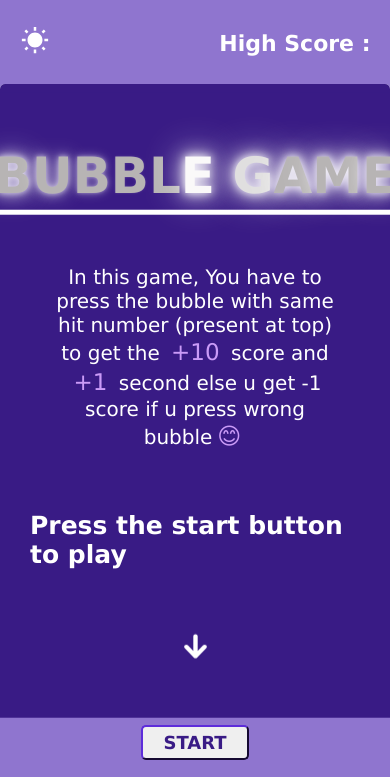
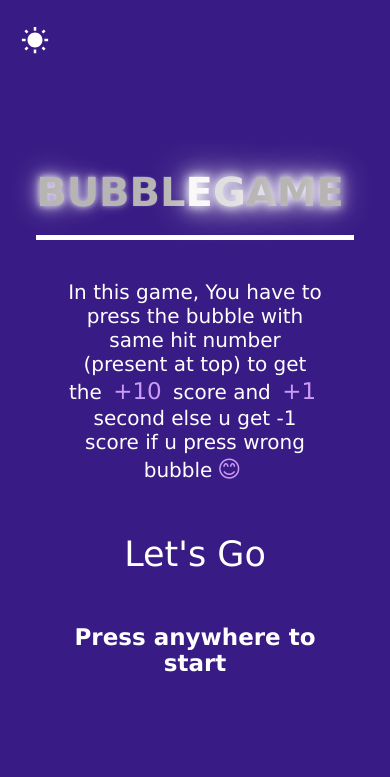
Before and after one commit to Harshh2426/Bubble-Game, a plain HTML site: page index.html in a window 390 px wide. Drawn offline with nearby package versions, Linux system fonts and the light colour scheme.

Commit message:
Solving bugs

```diff
--- a/first.js
+++ b/first.js
@@ -12,9 +12,9 @@ let finalScore = document.querySelector("#finalScore");
 let closeBtn = document.querySelector(".close-icon");
 let highScore = document.querySelector(".highScore");
 let toggleBtn = document.querySelector(".mode-toggler");
-let introPage=document.querySelector(".intro-page");
+let introBox=document.querySelector(".intro-box");
 let timeOption=document.querySelector("#timerOption");
-// timeOption.innerHTML="50";
+
 
 let content = "";
 let data = 2;
@@ -66,7 +66,6 @@ function timer() {
 start.addEventListener("click", () => {
   if (indicator == 0) {
     timeDuration=timeOption.value;
-    introPage.classList.remove("show");
     Time.innerHTML = timeDuration;
     hitValue = getRandom();
     Hit.innerHTML = hitValue;
@@ -146,3 +145,7 @@ function saveData() {
 function getData(){
   highScore.innerHTML=localStorage.getItem("gameScore");
 }
+
+introBox.addEventListener("click",()=>{
+  introBox.classList.remove("show");
+})
--- a/index.html
+++ b/index.html
@@ -4,14 +4,13 @@
     <meta charset="UTF-8" />
     <meta name="viewport" content="width=device-width, initial-scale=1.0" />
     <title>Game</title>
-    <link rel="stylesheet" href="style.css">
+    <link rel="stylesheet" href="style.css" />
   </head>
   <body>
     <div class="box">
-
       <div class="header">
-
-        <div class="intro-page show">
+        <div class="intro-box show">
+          <div class="intro-page">
             <div class="intro-heading">
               <h1>B</h1>
               <h1>U</h1>
@@ -19,15 +18,21 @@
               <h1>B</h1>
               <h1>L</h1>
               <h1>E</h1>
-          <h1><pre> </pre></h1>
+              <h1><pre></pre></h1>
               <h1>G</h1>
               <h1>A</h1>
               <h1>M</h1>
               <h1>E</h1>
             </div>
-         <p class="intro-text">In this game, You have to press the bubble with same hit number (present at top) to get the <span>+10</span> score and <span>+1</span> second else u get -1 score if u press wrong bubble<span>😊</span></p>
-         <P class="intro-text-play">Press the start button to play</P>
-         <ion-icon name="arrow-round-down" class="down-icon"></ion-icon>
+            <p class="intro-text">
+              In this game, You have to press the bubble with same hit number
+              (present at top) to get the <span>+10</span> score and
+              <span>+1</span> second else u get -1 score if u press wrong
+              bubble<span>😊</span>
+            </p>
+            <div class="down-icon">Let's Go</div>
+            <p class="intro-text-play">Press anywhere to start</p>
+          </div>
         </div>
 
         <div class="mode-toggler">
@@ -84,7 +89,6 @@
           <ion-icon name="close" class="close-icon"></ion-icon>
         </div>
       </div>
-
     </div>
     <script src="https://unpkg.com/ionicons@4.5.10-0/dist/ionicons.js"></script>
 
--- a/style.css
+++ b/style.css
@@ -307,6 +307,8 @@ body.toggler .close-icon:hover {
   font-size: 39px;
   cursor: pointer;
   color: var(--text-color);
+  position: relative;
+  z-index: 4;
 }
 body.toggler .toggler-icon {
   color: var(--toggler-text-color);
@@ -332,27 +334,36 @@ body.toggler .msg h2 {
   font-size: 35px;
 }
 
-.intro-page {
+
+.intro-box {
   display: none;
 }
 
-.intro-page.show {
+.intro-box.show {
   position: absolute;
-  height: 80%;
-  width: 80%;
-  z-index: 5;
+  height: 100vh;
+  width: 100%;
+  z-index: 3;
   background-color: var(--intro-page-bg);
   top: 50%;
   left: 50%;
   transform: translate(-50%, -50%);
+  padding: 10px 30px;
+  display: flex;
+  align-items: center;
+  justify-content: center;
+  text-align: center;
+}
+.intro-page{
+  height: 80%;
+  width: 80%;
   display: flex;
   align-items: center;
   justify-content: center;
   flex-direction: column;
   gap: 50px;
-  padding: 10px 30px;
 }
-body.toggler .intro-page {
+body.toggler .intro-box {
   background-color: var(--toggler-intro-page-bg);
 }
 
@@ -534,16 +545,16 @@ body.toggler .intro-text span {
     height: 74vh;
     width: 100%;
     top: 48%;
-    gap: 60px;
+    gap: 30px;
   }
 
   .intro-heading {
-    padding: 0 10px;
+    padding: 0 10px 15px 0;
     position: relative;
     display: flex;
   }
   .intro-heading h1 {
-    font-size: 50px;
+    font-size: 40px;
   }
 
   .intro-heading::after {
@@ -551,6 +562,7 @@ body.toggler .intro-text span {
   }
 
   .intro-text {
+    padding: 0 5px;
     font-size: 20px;
   }
   .intro-text span {
@@ -559,7 +571,7 @@ body.toggler .intro-text span {
   }
 
   .intro-text-play {
-    font-size: 25px;
+    font-size: 23px;
     font-weight: 800;
     color: var(--intro-page-heading);
   }
```
Lines whose indentation alone changed are shown as unchanged.
